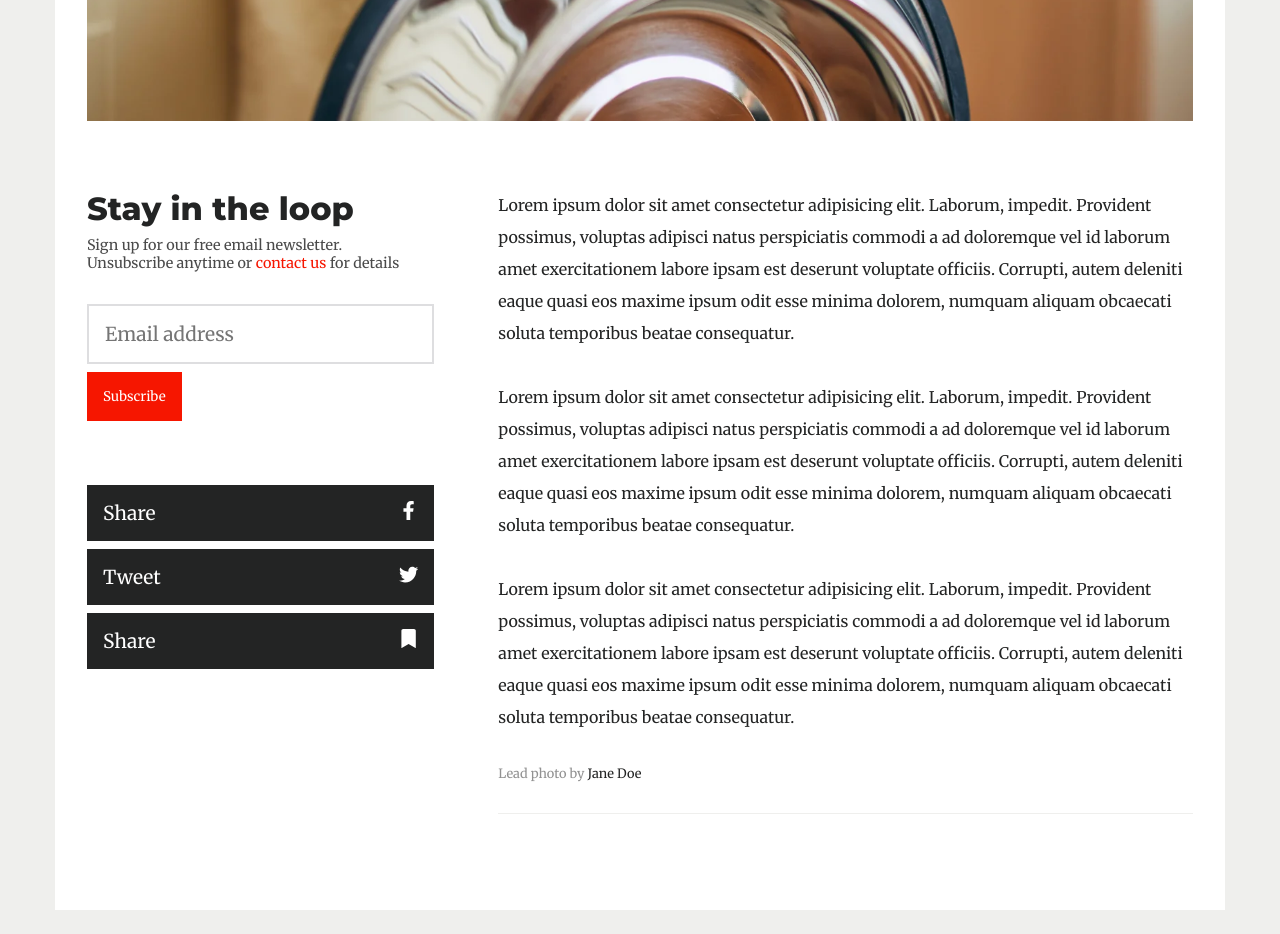
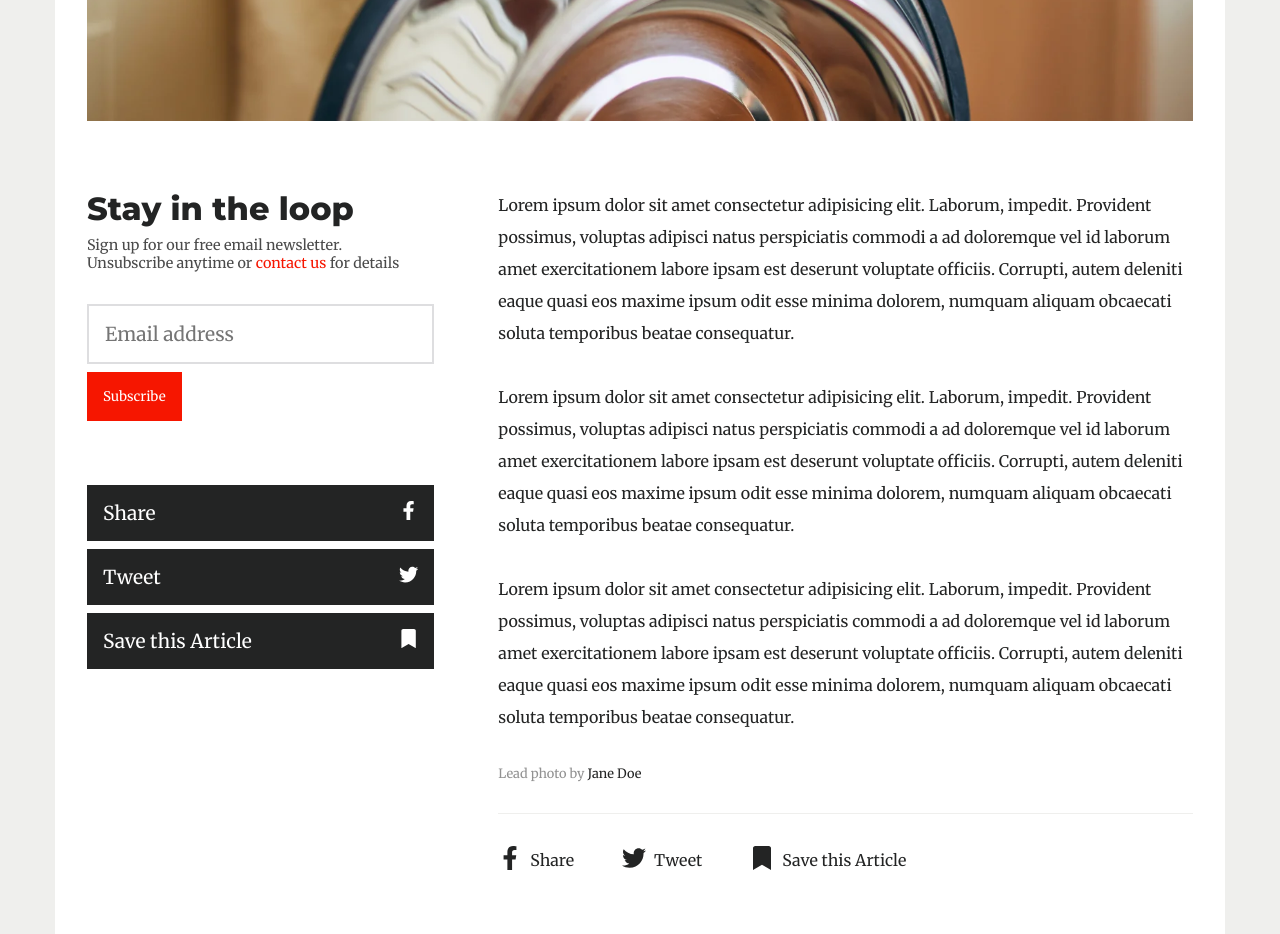
Before and after one commit to yjcyun/dogTo, a Gatsby site: page /article in a window 1280 px wide. Shown: the part 760-1694 px from the top of the page. Before the commit the page ends 1670 px from the top, so only its background shows below. Built offline with nearby package versions, Linux system fonts and the light colour scheme; Gatsby itself is replaced by a stand-in of ours.

Commit message:
Separate social share icons to a different component

```diff
--- /dev/null
+++ b/src/components/article/Sidebar.js
@@ -0,0 +1,48 @@
+import React from 'react'
+import { FaBookmark, FaFacebookF, FaTwitter } from 'react-icons/fa'
+import styled from 'styled-components'
+import SocialShare from '../default/SocialShare'
+import Subscribe from '../news/Subscribe'
+
+const Sidebar = () => {
+  return (
+    <SidebarWrapper>
+      <Subscribe sidebar heading='Stay in the loop'>
+        Sign up for our free email newsletter. <br />
+      Unsubscribe anytime or <a href="/">contact us</a> for details
+      </Subscribe>
+      <div className='article-cta-buttons'>
+        <SocialShare />
+      </div>
+    </SidebarWrapper>
+  )
+}
+
+const SidebarWrapper = styled.div`
+  .article-cta-buttons{
+    margin-top: 4rem;
+    button {
+      width: 100%;
+      padding: 1rem;
+      background: var(--black);
+      margin: 0.5rem 0;
+      display: flex;
+      justify-content: space-between;
+      color: var(--white);
+      font-size: 1.2rem;
+      transition: 0.2s;
+      .icon {
+        transition: 0.2s;
+        order: 2;
+      }
+      &:hover {
+        background: var(--red);
+      }
+      &:hover .icon {
+      transform: translateX(-1rem);
+      }
+    }
+  }
+`
+
+export default Sidebar
--- /dev/null
+++ b/src/components/default/SocialShare.js
@@ -0,0 +1,23 @@
+import React from 'react'
+import { FaFacebookF, FaTwitter, FaBookmark } from 'react-icons/fa'
+
+const SocialShare = () => {
+  return (
+    <>
+      <button className='facebook'>
+        <FaFacebookF className='icon' />
+        <span>Share</span>
+      </button>
+      <button className='twitter'>
+        <FaTwitter className='icon' />
+        <span>Tweet</span>
+      </button>
+      <button className='share'>
+        <FaBookmark className='icon' />
+        <span>Save this Article</span>
+      </button>
+    </>
+  )
+}
+
+export default SocialShare
--- a/src/components/news/Article.js
+++ b/src/components/news/Article.js
@@ -1,8 +1,10 @@
 import React from 'react'
-import { FaFacebookF, FaTwitter, FaBookmark } from 'react-icons/fa'
+
 import image1 from '../../images/example1.jpg'
 import styled from 'styled-components'
 import Subscribe from './Subscribe'
+import Sidebar from '../article/Sidebar'
+import SocialShare from '../default/SocialShare'
 
 const Article = () => {
   return (
@@ -24,36 +26,21 @@ const Article = () => {
         </div>
       </ArticleDetailTitle>
       <ArticleDetailBody>
-        <div className='article-sidebar'>
-          <Subscribe sidebar heading='Stay in the loop'>
-            Sign up for our free email newsletter. <br />
-            Unsubscribe anytime or <a href="/">contact us</a> for details
-          </Subscribe>
-          <div className='article-cta-buttons'>
-            <button>
-              <div>Share</div>
-              <FaFacebookF className='icon' />
-            </button>
-            <button>
-              <span>Tweet</span>
-              <FaTwitter className='icon' />
-            </button>
-            <button>
-              <span>Share</span>
-              <FaBookmark className='icon' />
-            </button>
-          </div>
-        </div>
+        <Sidebar />
         <div className='article-body'>
           <p>Lorem ipsum dolor sit amet consectetur adipisicing elit. Laborum, impedit. Provident possimus, voluptas adipisci natus perspiciatis commodi a ad doloremque vel id laborum amet exercitationem labore ipsam est deserunt voluptate officiis. Corrupti, autem deleniti eaque quasi eos maxime ipsum odit esse minima dolorem, numquam aliquam obcaecati soluta temporibus beatae consequatur.</p>
           <p>Lorem ipsum dolor sit amet consectetur adipisicing elit. Laborum, impedit. Provident possimus, voluptas adipisci natus perspiciatis commodi a ad doloremque vel id laborum amet exercitationem labore ipsam est deserunt voluptate officiis. Corrupti, autem deleniti eaque quasi eos maxime ipsum odit esse minima dolorem, numquam aliquam obcaecati soluta temporibus beatae consequatur.</p>
           <p>Lorem ipsum dolor sit amet consectetur adipisicing elit. Laborum, impedit. Provident possimus, voluptas adipisci natus perspiciatis commodi a ad doloremque vel id laborum amet exercitationem labore ipsam est deserunt voluptate officiis. Corrupti, autem deleniti eaque quasi eos maxime ipsum odit esse minima dolorem, numquam aliquam obcaecati soluta temporibus beatae consequatur.</p>
           <div className='article-credit'><span>Lead photo by</span> Jane Doe</div>
+          <div className='article-body-share'>
+            <SocialShare />
+          </div>
         </div>
       </ArticleDetailBody>
     </>
   )
 }
+
 const ArticleHeadingWrapper = styled.div`
   margin: 1rem 0;
   padding: 0.5rem 0;
@@ -108,44 +95,39 @@ const ArticleDetailBody = styled.section`
   grid-gap: 4rem;
   padding: 4rem 0;
 
-  .article-sidebar {
-    .article-cta-buttons{
-      margin-top: 4rem;
-      button {
-        width: 100%;
-        padding: 1rem;
-        background: var(--black);
-        margin: 0.5rem 0;
-        display: flex;
-        justify-content: space-between;
-        color: var(--white);
-        font-size: 1.2rem;
-        transition: 0.2s;
-        .icon {
-          transition: 0.2s;
-        }
-        &:hover {
-          background: var(--red);
-        }
-        &:hover .icon {
-        transform: translateX(-1rem);
-        }
-      }
-    }
-  }
-
   .article-body {
-    border-bottom: 1px solid var(--bcg-grey);
-    padding-bottom: 2rem;
-    margin-bottom: 2rem;
     p {
       line-height: 2;
       margin-bottom: 2rem;
     }
     .article-credit {
       font-size: 0.8rem;
+      border-bottom: 1px solid var(--bcg-grey);
+      padding-bottom: 2rem;
+      margin-bottom: 2rem;
       span {
         color: var(--grey);
+      }
+    }
+    .article-body-share{
+      button {
+        font-size: 1rem;
+        margin-right: 3rem;
+        color: var(--black);
+        .icon {
+          margin-right: 0.5rem;
+          font-size: 1.5rem;
+          transition: 0.2s;
+        }
+      }
+      button.facebook:hover {
+        color: var(--facebook);
+      }
+      button.twitter:hover {
+        color: var(--twitter);
+      }
+      button.share:hover {
+        color: var(--red);
       }
     }
   }
--- a/src/styles/global.css
+++ b/src/styles/global.css
@@ -8,6 +8,8 @@
   --bcg-grey: #efefed;
   --white: #fff;
   --red: #f61600;
+  --facebook: #4267b2;
+  --twitter: #1DA1F2;
   --heading-ff: "Montserrat", sans-serif;
   --primary-ff: "Merriweather", serif;
   --secondary-heading-ff: "Oswald", sans-serif;
```
Also changed, not shown: src/components/default/SocialIconBar.js (deleted, +0 -11 lines), src/constants/social-share.js (deleted).
